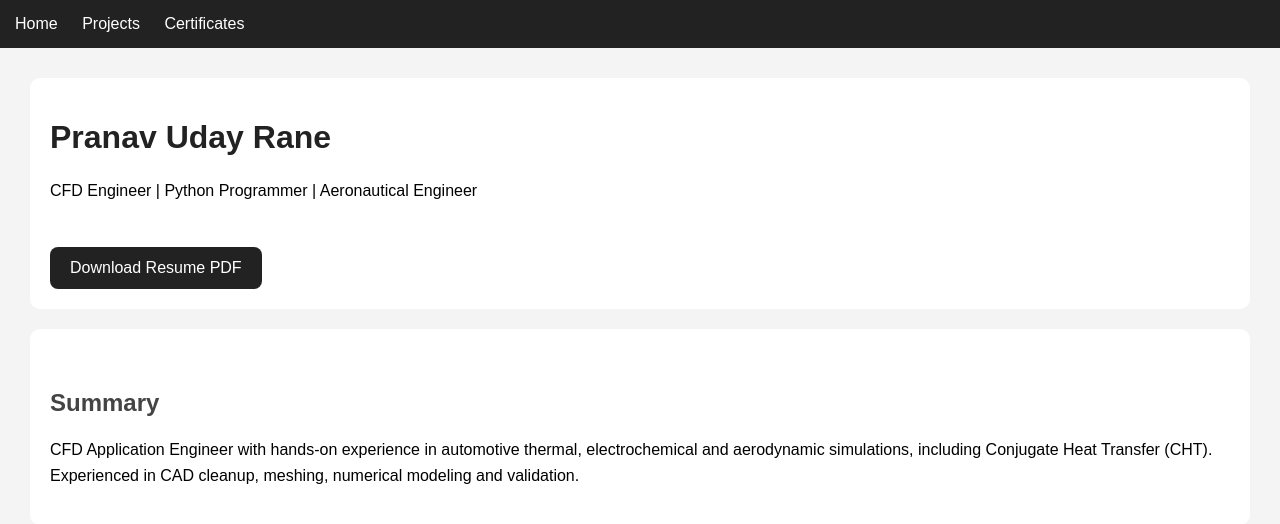
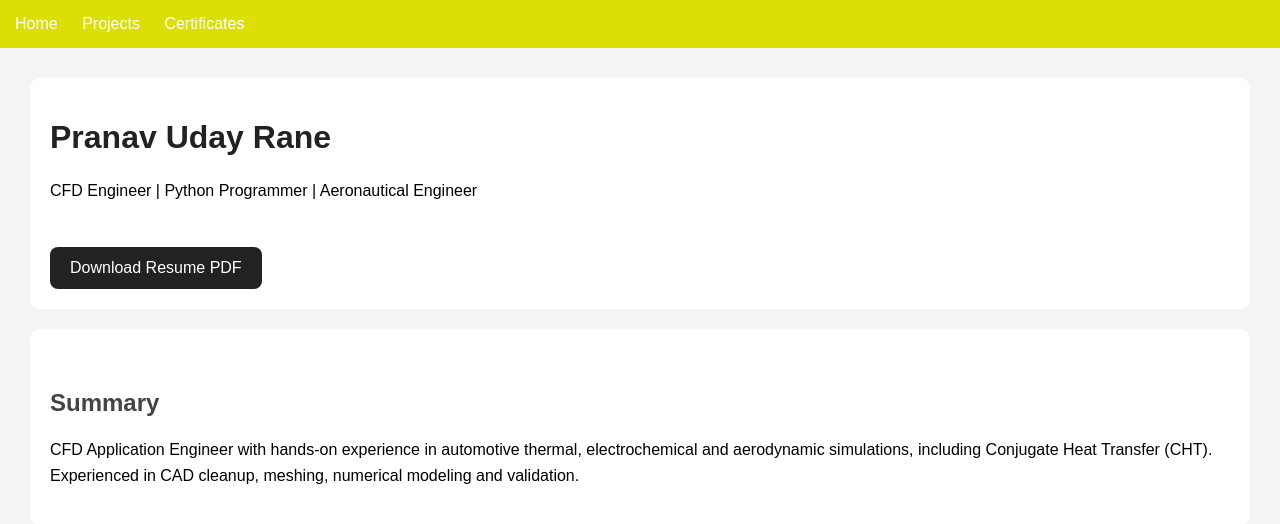
Before and after one commit to PranavRane25896/website_my_portfolio, a Flask app: page / in a window 1280 px wide. Shown: the top 524 px of the page. Run offline with Flask 3, Linux system fonts and the light colour scheme.

Commit message:
Changed Tool bar color

```diff
--- a/static/style.css
+++ b/static/style.css
@@ -5,7 +5,7 @@ body {
 }
 
 nav {
-    background-color: #222;
+    background-color: #dbdf05;
     padding: 15px;
 }
 
```
